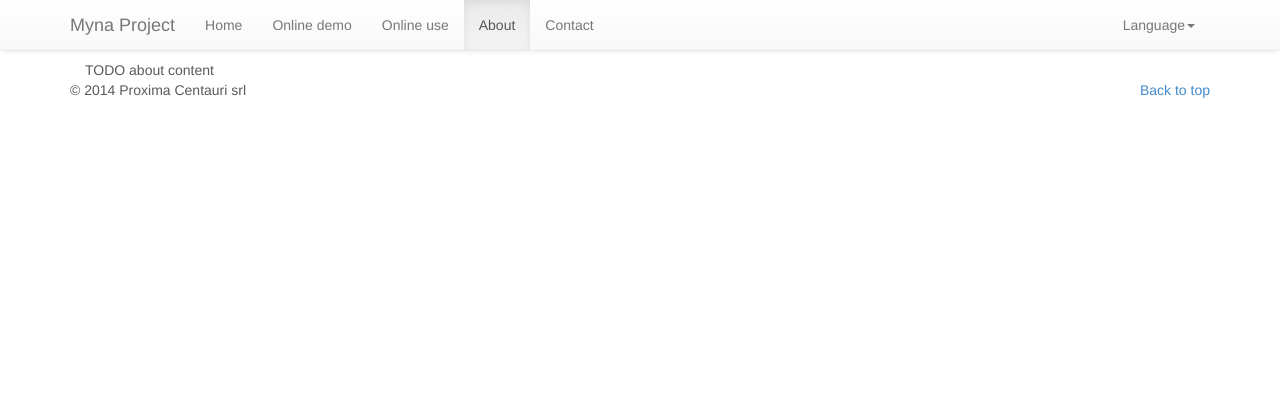
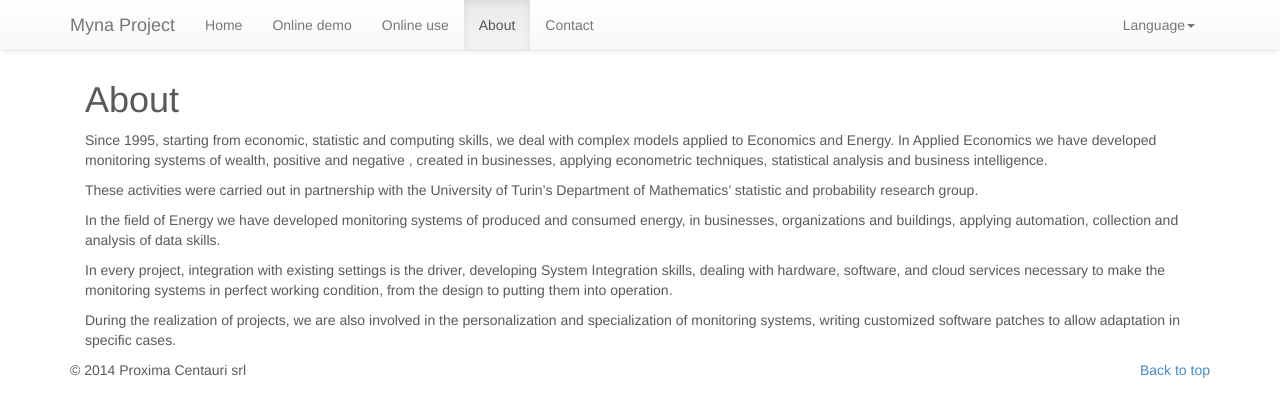
Before and after one commit to myna-project/myna-project.github.io, a Jekyll site: the page built from eng/about.html, in a window 1280 px wide. Shown: the top 417 px of the page. Built offline with Jekyll 4.4.1, drawn with Linux system fonts in a browser that asks for light colours; nearby versions of some CDN libraries; Markdown is read by kramdown in place of the engine named in the settings.

Commit message:
add about page

```diff
--- a/eng/about.html
+++ b/eng/about.html
@@ -5,5 +5,14 @@
 active: about
 ---
 <div class="container">
-    <div>TODO about content</div>
+    <div class="row">
+           <div class="col-lg-12 col-md-12">
+               <h1> About </h1>
+               <p>Since 1995, starting from economic, statistic and computing skills, we deal with complex models applied to Economics and Energy. In Applied Economics we have developed monitoring systems of wealth, positive and negative , created in businesses, applying econometric techniques, statistical analysis and business intelligence.</p>
+               <p>These activities were carried out in partnership with the University of Turin’s Department of Mathematics’ statistic and probability research group.</p>
+               <p>In the field of Energy we have developed monitoring systems of produced and consumed energy, in businesses, organizations and buildings, applying automation, collection and analysis of data skills.</p>
+               <p>In every project, integration with existing settings is the driver, developing System Integration skills, dealing with hardware, software, and cloud services necessary to make the monitoring systems in perfect working condition, from the design to putting them into operation.</p>
+               <p>During the realization of projects, we are also involved in the personalization and specialization of monitoring systems, writing customized software patches to allow adaptation in specific cases.</p>
+           </div>
+    </div>
 </div>
```
